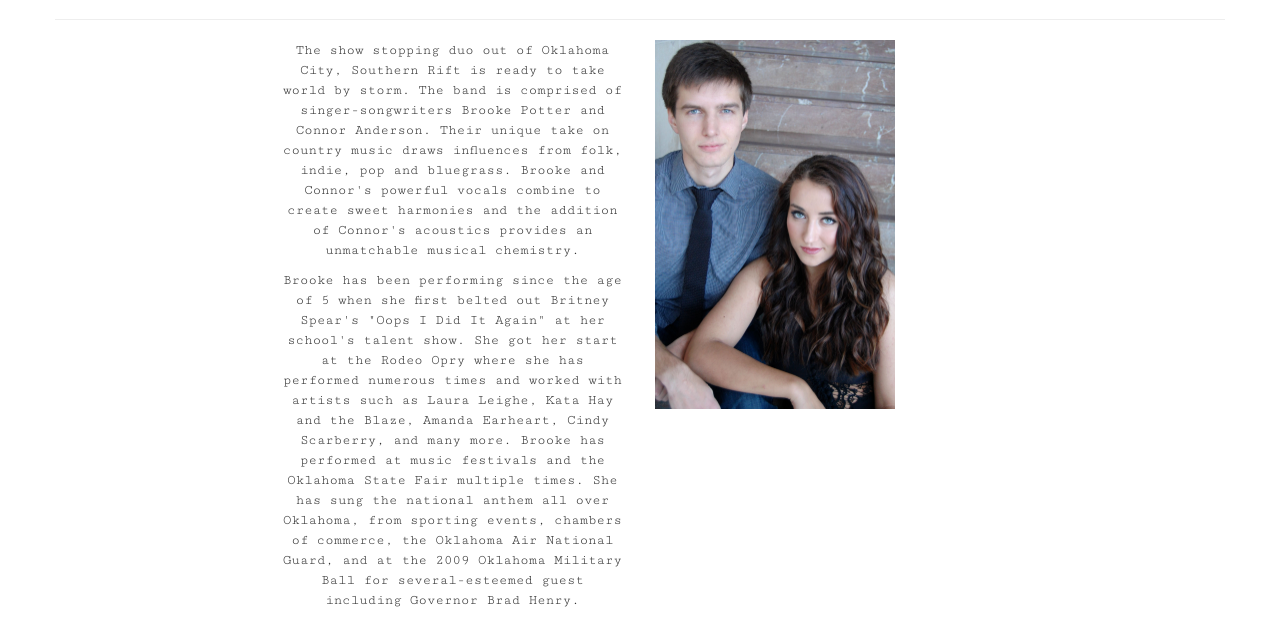
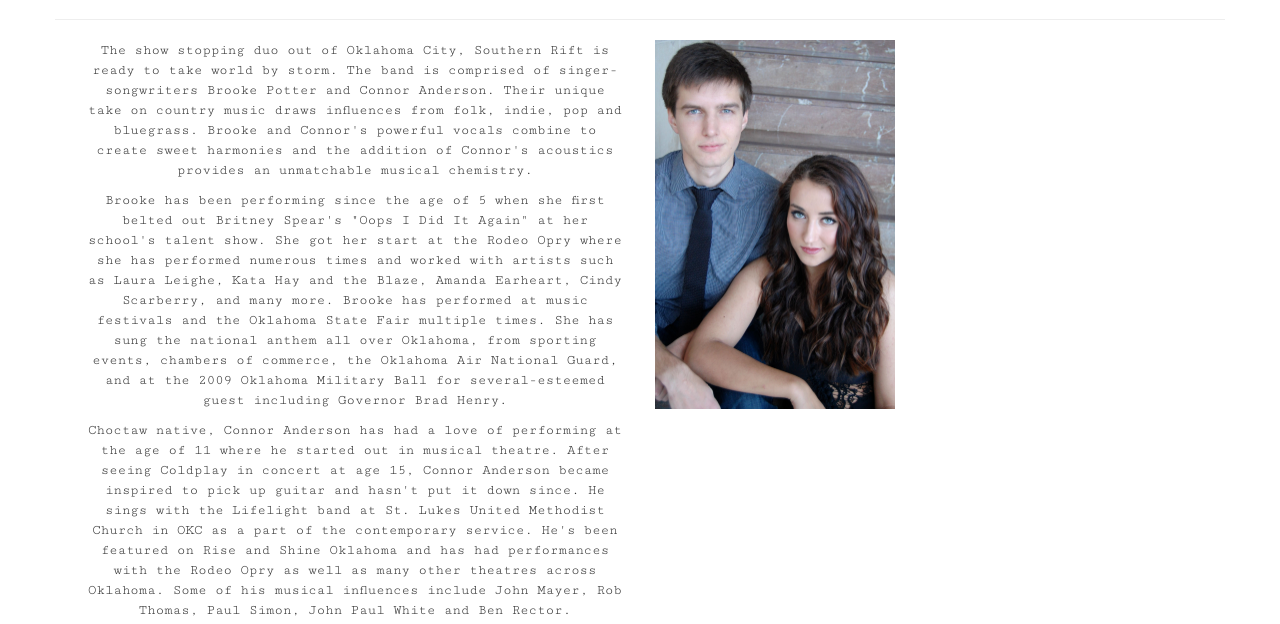
Before and after one commit to john-pettigrew/southern-rift-website, a plain HTML site: page about.html in a window 1280 px wide. Shown: the part 92-716 px from the top of the page. Drawn offline with nearby package versions, Linux system fonts and the light colour scheme; a web font is replaced by a local one.

Commit message:
Make text on about page wider.

```diff
--- a/about.html
+++ b/about.html
@@ -42,7 +42,7 @@
         </ul>
         <hr>
       </div>
-      <div class="col-md-8 col-md-offset-2">
+      <div class="col-md-12">
         <div class="col-xs-12 col-md-6">
           <p>
           The show stopping duo out of Oklahoma City, Southern Rift is ready to take world by storm. The band is comprised of singer-songwriters Brooke Potter and Connor Anderson. Their unique take on country music draws influences from folk, indie, pop and bluegrass. Brooke and Connor's powerful vocals combine to create sweet harmonies and the addition of Connor's acoustics provides an unmatchable musical chemistry.</p>
```
